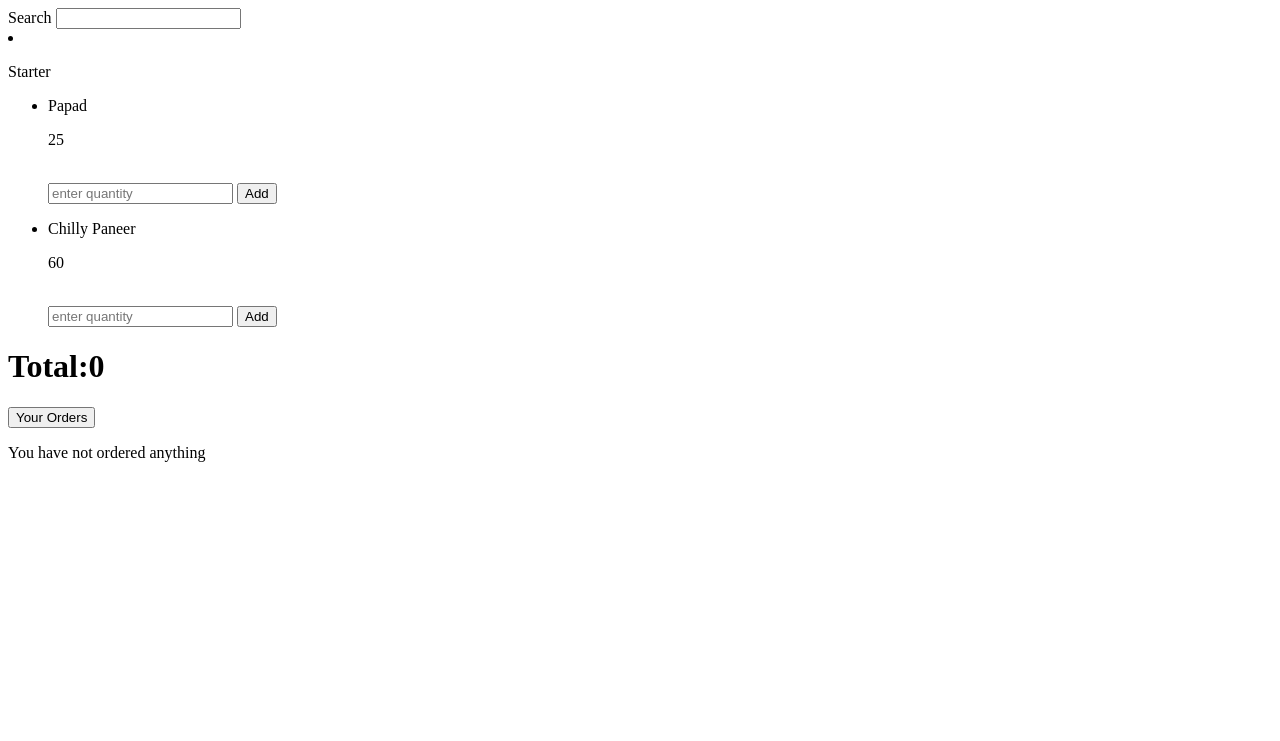
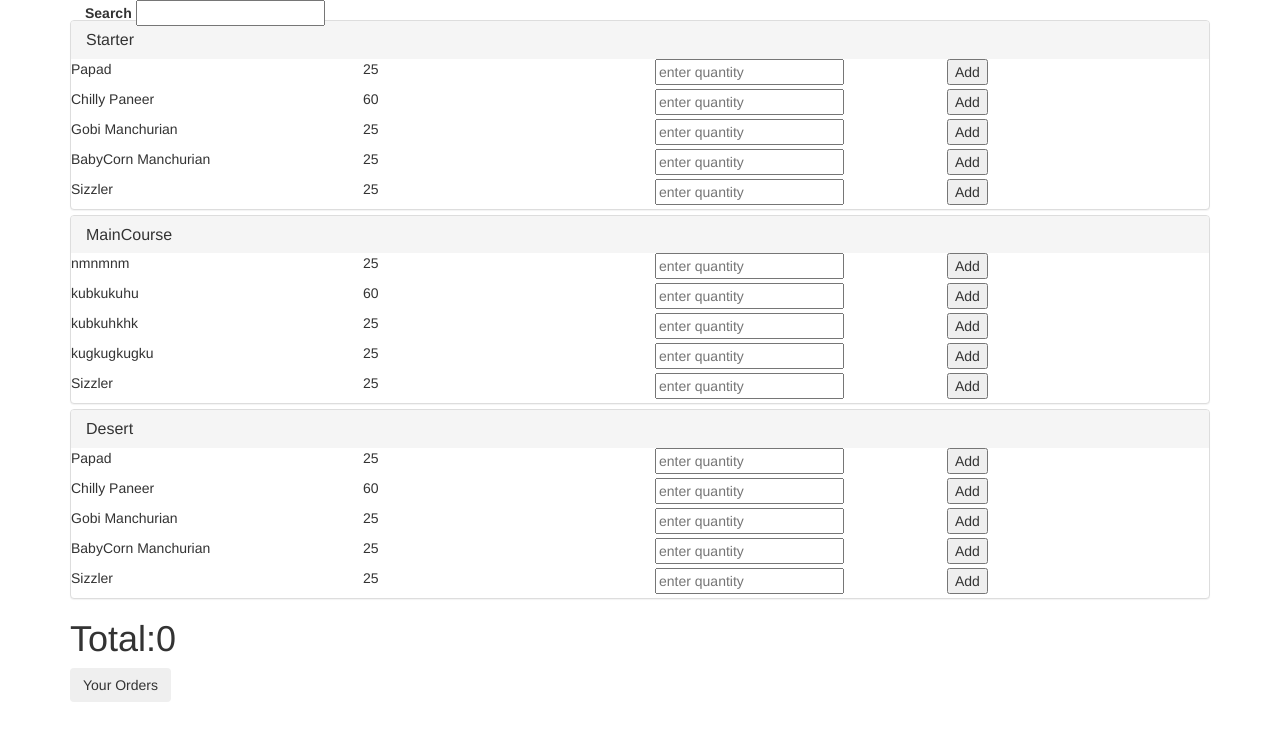
Before and after one commit to rahulkapoor90/FoodVellore, a PHP site: page /restaurants/index.php in a window 1280 px wide. Shown: the top 741 px of the page. Run offline with PHP 8.4, Linux system fonts and the light colour scheme.

Commit message:
json view updated

```diff
--- a/desktop/angular/restaurantController.js
+++ b/desktop/angular/restaurantController.js
@@ -7,10 +7,10 @@ myApp.controller('restaurantController', ['$scope', '$http', function ($scope, $
     $scope.orders = [];
     $scope.norder = false;
     $scope.process = function (item) {
-        $scope.norder = true;
         if (isNaN(item.quantity)) {
             alert("please enter the quantity");
         } else {
+            $scope.norder = true;
             $scope.total = parseInt($scope.total) + item.quantity * parseInt(item.price);
             item.added = true;
             var curItem = {};
@@ -23,6 +23,9 @@ myApp.controller('restaurantController', ['$scope', '$http', function ($scope, $
     $scope.rprocess = function (item) {
         $scope.total = parseInt($scope.total) - item.quantity * parseInt(item.price);
         item.added = false;
+        if ($scope.total == 0) {
+            $scope.norder = false;
+        }
         for (var i = 0; i < $scope.orders.length; i++) {
             if (($scope.orders[i].name).match(item.name)) {
                 ($scope.orders).splice(i, 1);
--- a/desktop/restaurants/apna.json
+++ b/desktop/restaurants/apna.json
@@ -1,14 +1,76 @@
 [
-   {
-      "type":"Starter",
-      "options":[
-         {
-            "name":"Papad",
-            "price":"25"
+    {
+        "type": "Starter",
+        "options": [
+            {
+                "name": "Papad",
+                "price": "25"
          },
-         {
-            "name":"Chilly Paneer",
-            "price":"60"
+            {
+                "name": "Chilly Paneer",
+                "price": "60"
+         },
+            {
+                "name": "Gobi Manchurian",
+                "price": "25"
+         },
+            {
+                "name": "BabyCorn Manchurian",
+                "price": "25"
+         },
+            {
+                "name": "Sizzler",
+                "price": "25"
+         }
+      ]
+   },
+    {
+        "type": "MainCourse",
+        "options": [
+            {
+                "name": "nmnmnm",
+                "price": "25"
+         },
+            {
+                "name": "kubkukuhu",
+                "price": "60"
+         },
+            {
+                "name": "kubkuhkhk",
+                "price": "25"
+         },
+            {
+                "name": "kugkugkugku",
+                "price": "25"
+         },
+            {
+                "name": "Sizzler",
+                "price": "25"
+         }
+      ]
+   },
+    {
+        "type": "Desert",
+        "options": [
+            {
+                "name": "Papad",
+                "price": "25"
+         },
+            {
+                "name": "Chilly Paneer",
+                "price": "60"
+         },
+            {
+                "name": "Gobi Manchurian",
+                "price": "25"
+         },
+            {
+                "name": "BabyCorn Manchurian",
+                "price": "25"
+         },
+            {
+                "name": "Sizzler",
+                "price": "25"
          }
       ]
    }
--- a/desktop/restaurants/index.php
+++ b/desktop/restaurants/index.php
@@ -7,10 +7,15 @@ $_SESSION['rname'] = $res.'.json';
     <head>
         <meta charset="utf-8">
         <link type="image/x-icon" rel="shortcut icon" href="http://i.imgur.com/xl1WjhW.png" />
+        <link rel="stylesheet" href="http://maxcdn.bootstrapcdn.com/bootstrap/3.3.6/css/bootstrap.min.css">
+        <meta name="viewport" content="width=device-width, initial-scale=1">
+        <!-- jQuery library -->
+        <script src="https://ajax.googleapis.com/ajax/libs/jquery/1.12.0/jquery.min.js"></script>
+
+        <!-- Latest compiled JavaScript -->
+        <script src="http://maxcdn.bootstrapcdn.com/bootstrap/3.3.6/js/bootstrap.min.js"></script>
         <link href="https://fonts.googleapis.com/icon?family=Material+Icons" rel="stylesheet">
         <script src="../angular/angular.min.js"></script>
-
-        <script src="https://ajax.googleapis.com/ajax/libs/jquery/1.12.0/jquery.min.js"></script>
         <title>FoodONZ | Order Food in Vellore</title>
         <meta charset="utf-8" />
         <meta content="FoodVellore is a great platform for simplicity and Transparency." name="description" />
@@ -18,29 +23,44 @@ $_SESSION['rname'] = $res.'.json';
         <!-- Compiled and minified JavaScript -->
 
         <!-- Site's designed for mobile -->
-        <meta name="viewport" content="width=device-width, initial-scale=1.0, maximum-scale=1.0, user-scalable=no" />
+
     </head>
 
     <body ng-app="myApp" ng-init="norder=false;total=0;something='<?php echo $_SESSION['rname'] ?>'">
         <div ng-controller="restaurantController" class="container">
-            <div class="col l4 s4 container">
+            <div class="col-lg-12 col-sm-12 container">
                 <label>Search</label>
                 <input type="text" ng-model="search.name">
             </div>
-            <div class="container">
-                <li ng-repeat="user in items">
-                    <p>{{user.type}}</p>
-                    <ul ng-repeat="item in user.options">
-                        <li>
-                            <p>{{item.name}}</p>
-                            <p>{{item.price}}</p>
-                            <br/>
-                            <input type="number" ng-hide="item.added" placeholder="enter quantity" ng-model="item.quantity" required>
-                            <button ng-hide="item.added" ng-click="process(item)">Add</button>
-                            <button ng-show="item.added" ng-click="rprocess(item)" class="ng-cloak">Remove</button>
-                        </li>
-                    </ul>
-                </li>
+            <br />
+            <div class="panel-group" id="accordion">
+                <div ng-repeat="user in items" class="panel panel-default">
+                    <div class="panel-heading">
+                        <h4 class="panel-title">
+        <a data-toggle="collapse" data-parent="#accordion" href="#{{user.type}}">
+        {{user.type}}</a>
+      </h4>
+                    </div>
+                    <div id="{{user.type}}" class="panel-collapse collapse in">
+                        <div ng-repeat="item in user.options">
+                            <div class="row">
+                                <div class="col-sm-12 col-lg-3">
+                                    <p>{{item.name}}</p>
+                                </div>
+                                <div class="col-sm-12 col-lg-3">
+                                    <p>{{item.price}}</p>
+                                </div>
+                                <div class="col-sm-12 col-lg-3">
+                                    <input type="number" ng-hide="item.added" placeholder="enter quantity" ng-model="item.quantity" required>
+                                </div>
+                                <div class="col-sm-12 col-lg-3">
+                                    <button ng-hide="item.added" ng-click="process(item)">Add</button>
+                                    <button ng-show="item.added" ng-click="rprocess(item)" class="ng-cloak">Remove</button>
+                                </div>
+                            </div>
+                        </div>
+                    </div>
+                </div>
             </div>
             <h1>Total:<span ng-model="total">{{total}}</span></h1>
             <button data-target="modal1" class="btn modal-trigger">Your Orders</button>
@@ -56,7 +76,7 @@ $_SESSION['rname'] = $res.'.json';
                     <h3 ng-show="norder">Bill Amount:{{total}}</h3>
                 </div>
             </div>
-            <button class="btn waves-light" ng-show="norder" ng-click="checkout()">Book</button>
+            <button class="btn btn-primary" ng-show="norder" ng-click="checkout()">Book</button>
         </div>
         <script src="../angular/app.js"></script>
         <script src="../angular/restaurantController.js"></script>
```
